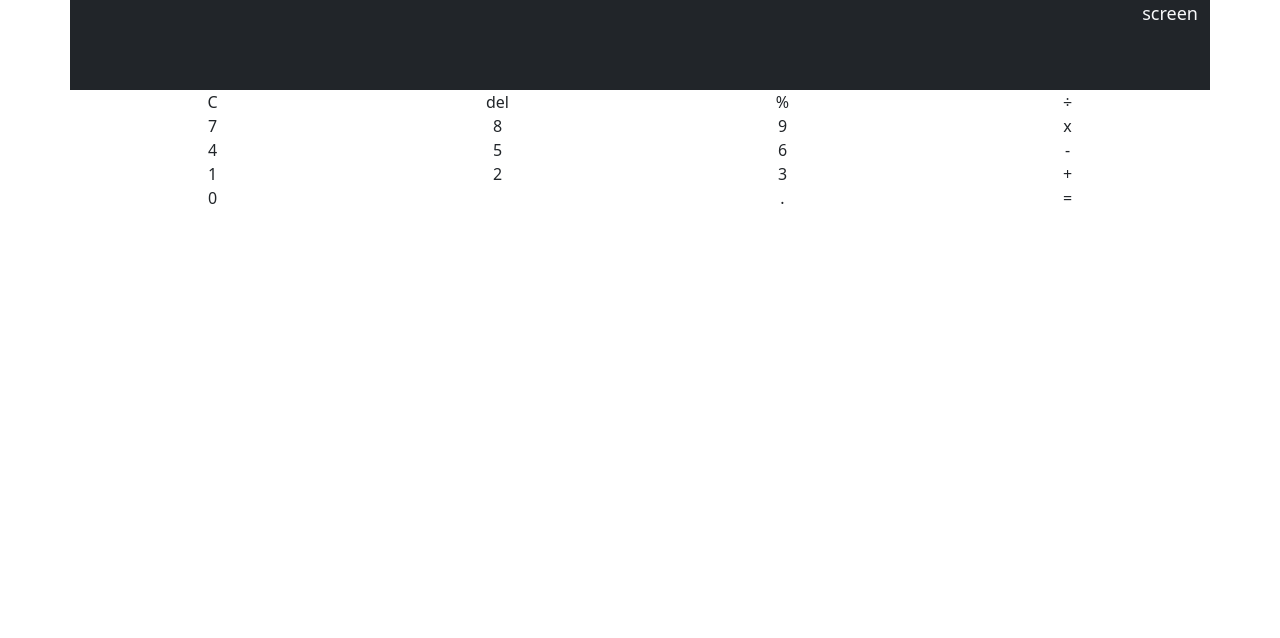
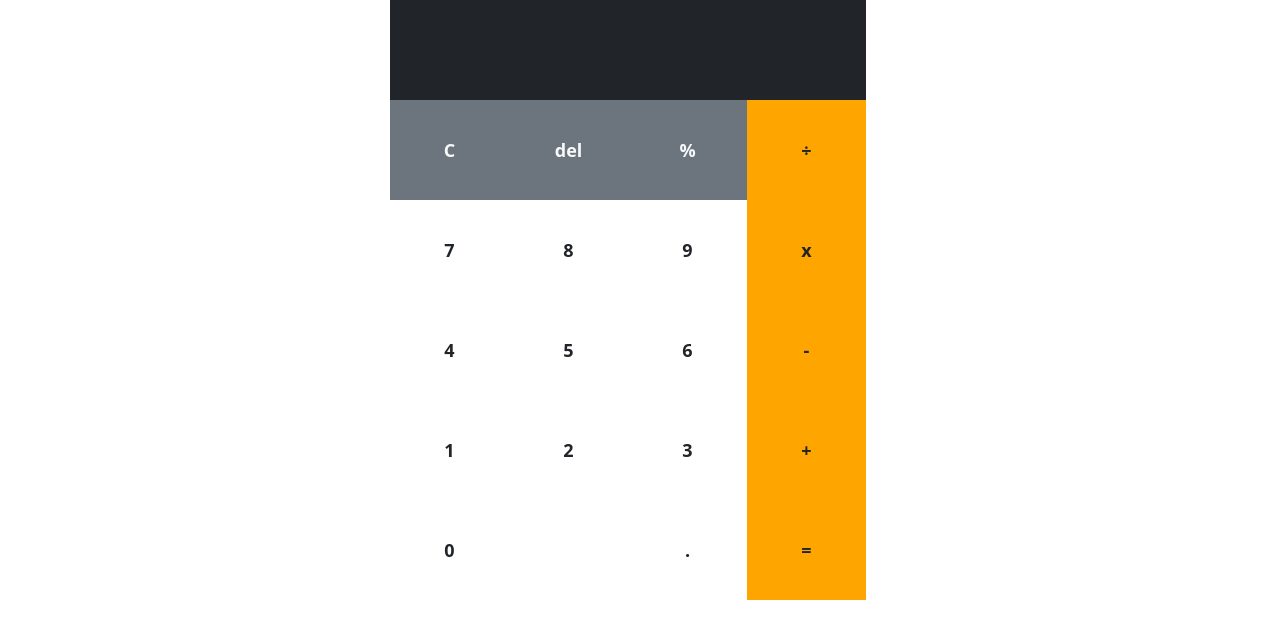
Before and after one commit to MendrixAsticom/Calculator, a plain HTML site: page index.html in a window 1280 px wide. Drawn offline with nearby package versions, Linux system fonts and the light colour scheme.

Commit message:
final output

```diff
--- a/index.html
+++ b/index.html
@@ -10,50 +10,64 @@
         #screen {
             width: 100%;
             height: 90px;
+        }
+        .container{
             font-size:large;
+            max-width:500px;
         }
+        .row{
+            width:100%;
+            height:100px;
+        }
+        .col-3, #screen{
+            line-height: 100px;
+        }
+        #orange {
+            background-color: orange;
+        }
+
     </style>
 </head>
 <body >
     <div class="container ">
         <!-- screen -->
         <div class="row bg-dark text-light">
-            <div class="text-end text-middle my-auto" id="screen" >screen</div>
+            <div class="text-end fw-bold " id="screen" ></div>
         </div>
         <!-- first row -->
         <div class="row">
-            <div class="col-3 text-center" onclick="calculate('C');">C</div>
-            <div class="col-3 text-center" onclick="calculate('del');">del</div>
-            <div class="col-3 text-center" onclick="calculate('%');">%</div>
-            <div class="col-3 text-center" onclick="calculate('/');">÷</div>
+            <div class="col-3 text-center bg-secondary text-light fw-bold align-middle" onclick="calculate('C');">C</div>
+            <div class="col-3 text-center bg-secondary text-light fw-bold" onclick="calculate('del');">del</div>
+            <div class="col-3 text-center bg-secondary text-light fw-bold" onclick="calculate('%');">%</div>
+            <div class="col-3 text-center fw-bold" id="orange" onclick="calculate('/');">÷</div>
         </div>
         <!-- second row -->
         <div class="row">
-            <div class="col-3 text-center" onclick="calculate('7');">7</div>
-            <div class="col-3 text-center" onclick="calculate('8');">8</div>
-            <div class="col-3 text-center" onclick="calculate('9');">9</div>
-            <div class="col-3 text-center" onclick="calculate('*');">x</div>
+            <div class="col-3 text-center fw-bold" onclick="calculate('7');">7</div>
+            <div class="col-3 text-center fw-bold" onclick="calculate('8');">8</div>
+            <div class="col-3 text-center fw-bold" onclick="calculate('9');">9</div>
+            <div class="col-3 text-center fw-bold" id="orange" onclick="calculate('*');">x</div>
         </div>
         <!-- third row -->
         <div class="row">
-            <div class="col-3 text-center" onclick="calculate('4');">4</div>
-            <div class="col-3 text-center" onclick="calculate('5');">5</div>
-            <div class="col-3 text-center" onclick="calculate('6');">6</div>
-            <div class="col-3 text-center" onclick="calculate('-');">-</div>
+            <div class="col-3 text-center fw-bold" onclick="calculate('4');">4</div>
+            <div class="col-3 text-center fw-bold" onclick="calculate('5');">5</div>
+            <div class="col-3 text-center fw-bold" onclick="calculate('6');">6</div>
+            <div class="col-3 text-center fw-bold" id="orange" onclick="calculate('-');">-</div>
         </div>
         <!-- fourth row -->
         <div class="row">
-            <div class="col-3 text-center" onclick="calculate('1');">1</div>
-            <div class="col-3 text-center" onclick="calculate('2');">2</div>
-            <div class="col-3 text-center" onclick="calculate('3');">3</div>
-            <div class="col-3 text-center" onclick="calculate('+');">+</div>
+            <div class="col-3 text-center fw-bold" onclick="calculate('1');">1</div>
+            <div class="col-3 text-center fw-bold" onclick="calculate('2');">2</div>
+            <div class="col-3 text-center fw-bold" onclick="calculate('3');">3</div>
+            <div class="col-3 text-center fw-bold" id="orange" onclick="calculate('+');">+</div>
         </div>
         <!-- fifth row -->
         <div class="row">
-            <div class="col-3 text-center" onclick="calculate('0');">0</div>
+            <div class="col-3 text-center fw-bold" onclick="calculate('0');">0</div>
             <div class="col-3 text-center" onclick="calculate('0')"></div>
-            <div class="col-3 text-center" onclick="calculate('.');">.</div>
-            <div class="col-3 text-center" onclick="calculate('=');">=</div>
+            <div class="col-3 text-center fw-bold" onclick="calculate('.');">.</div>
+            <div class="col-3 text-center fw-bold" id="orange" onclick="calculate('=');">=</div>
         </div>
     </div>
 
```
